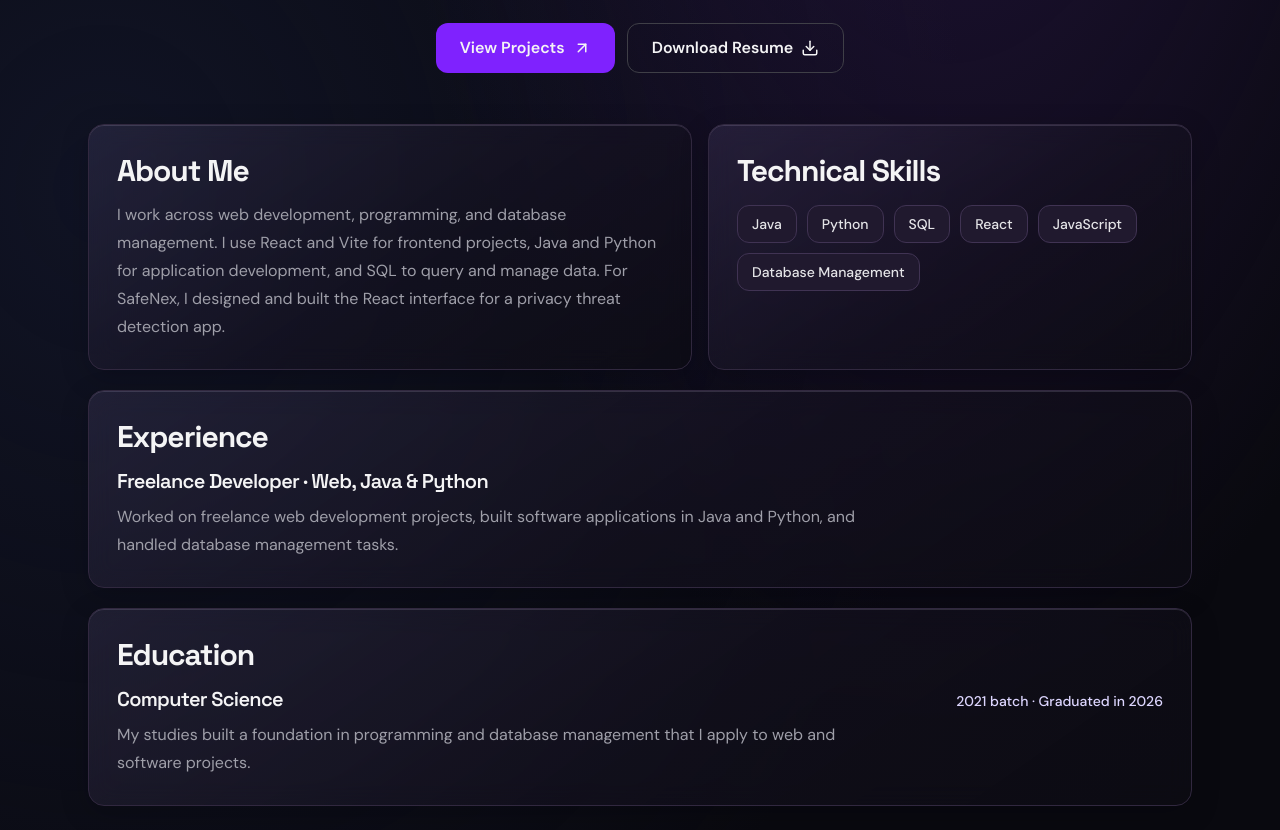
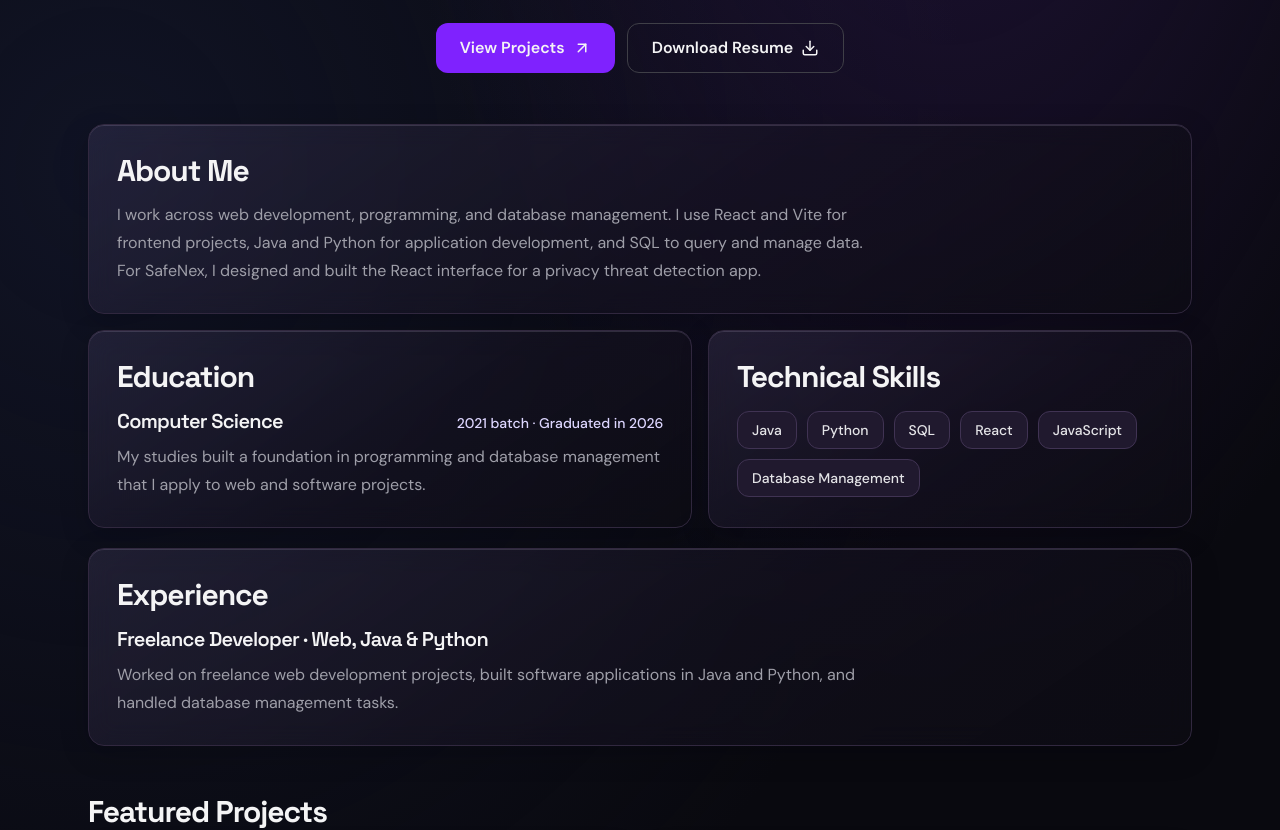
Before and after one commit to dip078/Portfolio, a React (Vite) app: page / in a window 1280 px wide. Shown: the part 600-1430 px from the top of the page. Built offline with nearby package versions, Linux system fonts and the light colour scheme.

Commit message:
Place education and skills below full-width About Me

```diff
--- a/src/App.jsx
+++ b/src/App.jsx
@@ -65,7 +65,20 @@ export default function App() {
         </section>
 
         <div className="mx-auto grid max-w-6xl gap-4 px-6 pb-5 md:grid-cols-[1.25fr_1fr]">
-        <section id="about" className="scroll-mt-5"><motion.div {...reveal} {...tiltHandlers} className="pointer-tilt surface h-full rounded-2xl p-5 sm:p-7"><h2 className="text-2xl font-bold sm:text-3xl">About Me</h2><p className="mt-3 max-w-3xl leading-7 text-zinc-400">I work across web development, programming, and database management. I use React and Vite for frontend projects, Java and Python for application development, and SQL to query and manage data. For SafeNex, I designed and built the React interface for a privacy threat detection app.</p></motion.div></section>
+        <section id="about" className="scroll-mt-5 md:col-span-2"><motion.div {...reveal} {...tiltHandlers} className="pointer-tilt surface h-full rounded-2xl p-5 sm:p-7"><h2 className="text-2xl font-bold sm:text-3xl">About Me</h2><p className="mt-3 max-w-3xl leading-7 text-zinc-400">I work across web development, programming, and database management. I use React and Vite for frontend projects, Java and Python for application development, and SQL to query and manage data. For SafeNex, I designed and built the React interface for a privacy threat detection app.</p></motion.div></section>
+
+        <section id="education" aria-labelledby="education-title" className="scroll-mt-5">
+          <motion.div {...reveal} className="surface h-full rounded-2xl p-5 sm:p-7">
+            <h2 id="education-title" className="text-2xl font-bold sm:text-3xl">Education</h2>
+            <div className="mt-3 flex flex-wrap items-baseline justify-between gap-x-6 gap-y-2">
+              <h3 className="text-xl font-semibold">Computer Science</h3>
+              <p className="text-sm font-medium text-violet-200">2021 batch · Graduated in 2026</p>
+            </div>
+            <p className="mt-2 max-w-3xl leading-7 text-zinc-400">
+              My studies built a foundation in programming and database management that I apply to web and software projects.
+            </p>
+          </motion.div>
+        </section>
 
         <section id="skills" className="scroll-mt-5"><motion.div {...reveal} {...tiltHandlers} className="pointer-tilt surface h-full rounded-2xl p-5 sm:p-7"><h2 className="text-2xl font-bold sm:text-3xl">Technical Skills</h2><div className="mt-4 flex flex-wrap gap-2.5">{skills.map(skill => <span key={skill} className="skill rounded-xl px-3.5 py-2 text-sm font-medium text-zinc-200">{skill}</span>)}</div></motion.div></section>
         </div>
@@ -76,19 +89,6 @@ export default function App() {
             <h3 className="mt-3 text-xl font-semibold">Freelance Developer · Web, Java &amp; Python</h3>
             <p className="mt-2 max-w-3xl leading-7 text-zinc-400">
               Worked on freelance web development projects, built software applications in Java and Python, and handled database management tasks.
-            </p>
-          </motion.div>
-        </section>
-
-        <section id="education" aria-labelledby="education-title" className="mx-auto max-w-6xl scroll-mt-5 px-6 pb-5">
-          <motion.div {...reveal} className="surface rounded-2xl p-5 sm:p-7">
-            <h2 id="education-title" className="text-2xl font-bold sm:text-3xl">Education</h2>
-            <div className="mt-3 flex flex-wrap items-baseline justify-between gap-x-6 gap-y-2">
-              <h3 className="text-xl font-semibold">Computer Science</h3>
-              <p className="text-sm font-medium text-violet-200">2021 batch · Graduated in 2026</p>
-            </div>
-            <p className="mt-2 max-w-3xl leading-7 text-zinc-400">
-              My studies built a foundation in programming and database management that I apply to web and software projects.
             </p>
           </motion.div>
         </section>
```
